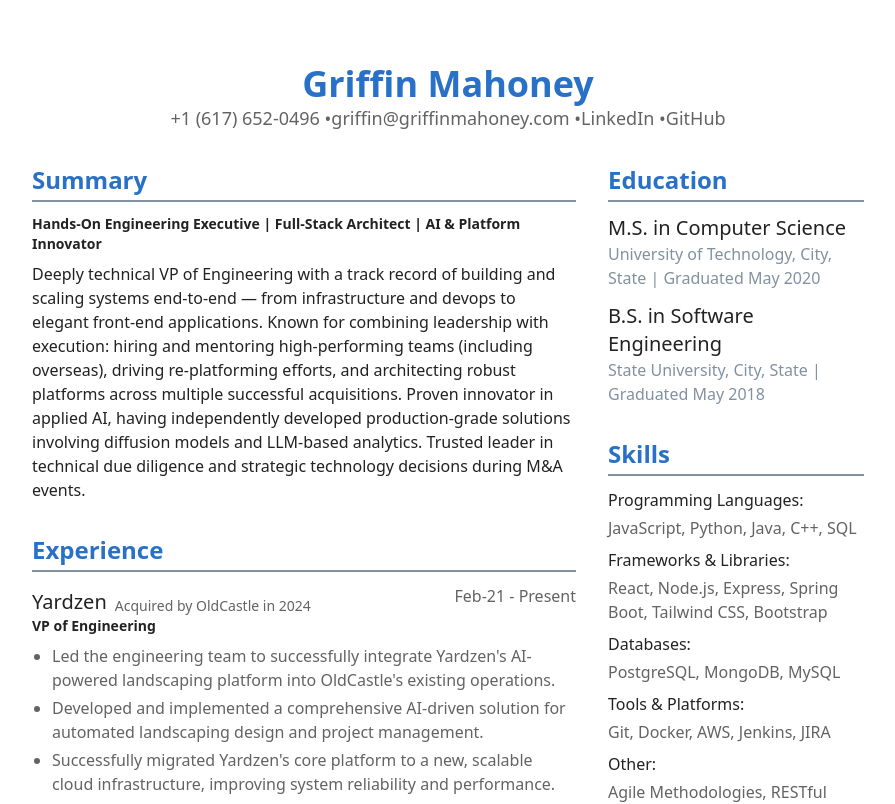
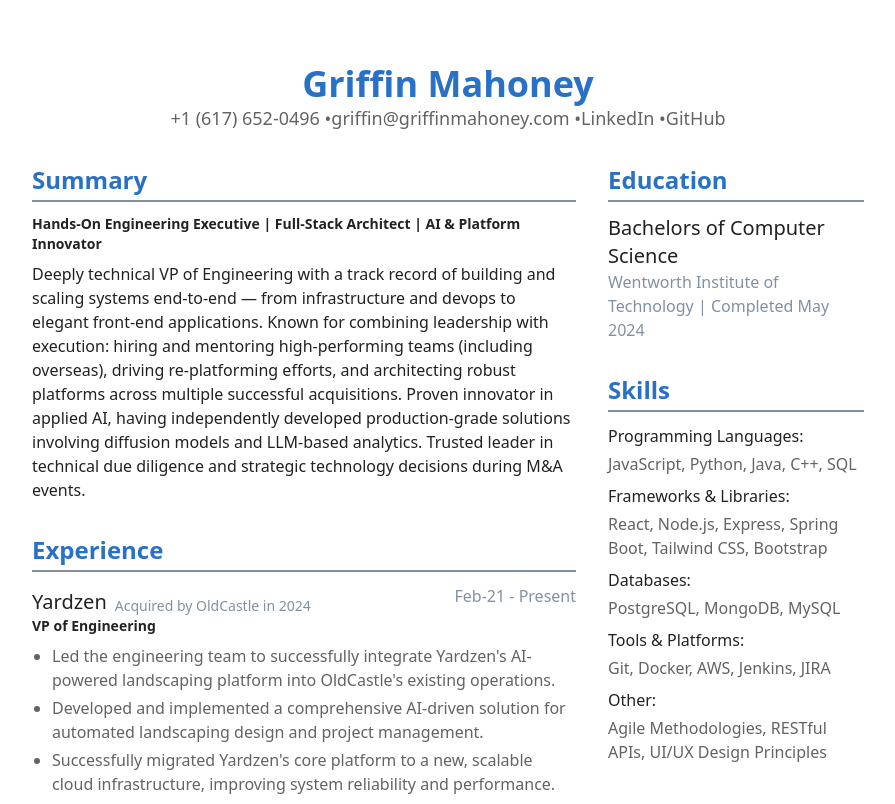
Before and after one commit to griffinm/resume, a React (Vite) app: page / in a window 1280 px wide. Shown: the top 804 px of the page, without its empty margins (192-1087 px from the left). Built offline with nearby package versions, Linux system fonts and the light colour scheme.

Commit message:
Adds education

```diff
--- a/src/App.tsx
+++ b/src/App.tsx
@@ -7,6 +7,7 @@
 import { ResumeSection } from './components/ResumeSection/ResumeSection';
 
 import * as data from "@/utils/data";
+import { EducationItem } from './components/Education';
 
 export default function App() {
 
@@ -33,20 +34,13 @@
 
           </main>
 
-          {/* Right Column / Sidebar */}
           <aside className="md:col-span-1 print:col-span-1 space-y-8 print:space-y-6">
-            {/* Education Section */}
-            <section>
-              <h2 className="text-2xl font-semibold text-primary border-b-2 border-secondary pb-1 mb-3 print:text-xl print:mb-2">Education</h2>
-              <article>
-                <h3 className="text-xl font-medium text-text-main print:text-lg">M.S. in Computer Science</h3>
-                <p className="text-secondary text-base print:text-sm">University of Technology, City, State | Graduated May 2020</p>
-              </article>
-              <article className="mt-3 print:mt-2">
-                <h3 className="text-xl font-medium text-text-main print:text-lg">B.S. in Software Engineering</h3>
-                <p className="text-secondary text-base print:text-sm">State University, City, State | Graduated May 2018</p>
-              </article>
-            </section>
+
+            <ResumeSection title="Education">
+              {data.education.map((education) => (
+                <EducationItem key={education.endDate.toISOString()} {...education} />
+              ))}
+            </ResumeSection>
 
             {/* Skills Section */}
             <section>
--- /dev/null
+++ b/src/components/Education/EducationItem.tsx
@@ -0,0 +1,18 @@
+import { EducationItemProps } from "@/utils/types";
+import { format as formatDate } from "date-fns";
+import { Headers, Body } from "../Typography";
+
+export const EducationItem: React.FC<EducationItemProps> = ({
+  school,
+  degree,
+  endDate,
+}) => {
+  return (
+    <article>
+      <Headers.H3>{degree}</Headers.H3>
+      <Body.P color="secondary">
+        {school} | Completed {formatDate(endDate, "MMM yyyy")}
+      </Body.P>
+    </article>
+  )
+}
--- /dev/null
+++ b/src/components/Education/index.ts
@@ -0,0 +1 @@
+export * from './EducationItem';
--- a/src/components/Typography/Body.tsx
+++ b/src/components/Typography/Body.tsx
@@ -13,14 +13,13 @@
   color?: "base" | "secondary" | "dark",
   noMargin?: boolean,
 }) {
-  const className = classNames({
-    "text-text-light text-base print:text-sm": true,
+  const className = classNames("text-base print:text-sm", {
     "font-bold": weight === "bold",
     "text-sm": size === "small",
     "text-lg": size === "large",
     "text-text-light": weight === "light",
     "text-text-main": color === "base",
-    "text-text-secondary": color === "secondary",
+    "text-secondary": color === "secondary",
     "text-text-dark": color === "dark",
     "mb-2": !noMargin,
   });
--- a/src/utils/data.ts
+++ b/src/utils/data.ts
@@ -3,6 +3,7 @@
   SummaryProps,
   ExperienceProps,
   ProjectItemProps,
+  EducationItemProps,
 } from "@/utils/types";
 
 export const headerData: HeaderProps = {
@@ -50,3 +51,11 @@
     technologies: ["React", "TypeScript", "Node.js", "Express", "PostgreSQL", "Docker", "Kubernetes"],
   }
 ]
+
+export const education: EducationItemProps[] = [
+  {
+    school: "Wentworth Institute of Technology",
+    degree: "Bachelors of Computer Science",
+    endDate: new Date("2024-05-09"),
+  }
+]
--- a/src/utils/types.ts
+++ b/src/utils/types.ts
@@ -27,3 +27,9 @@
   liveDemoUrl?: string;
   technologies?: string[];
 }
+
+export interface EducationItemProps {
+  school: string;
+  degree: string;
+  endDate: Date;
+}
```
